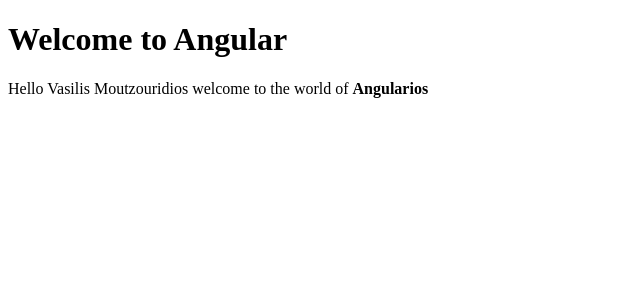
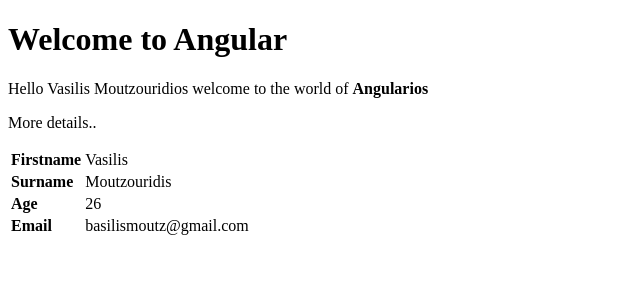
Before and after one commit to VasilisMoutz/angular-introduction, an Angular app: page / in a window 1280 px wide. Shown: the top 300 px of the page, without its empty margins (0-640 px from the left). Built offline with nearby package versions, Linux system fonts and the light colour scheme.

Commit message:
table presentation of an object

```diff
--- a/src/app/app.component.css
+++ b/src/app/app.component.css
@@ -0,0 +1,3 @@
+.header {
+    font-weight: bold;
+}
--- a/src/app/app.component.html
+++ b/src/app/app.component.html
@@ -1,2 +1,22 @@
 <h1>Welcome to Angular</h1>
 <p>Hello {{ name }} {{ lastname }} welcome to the world of <strong>Angularios</strong></p>
+
+<p>More details..</p>
+<table>
+  <tr>
+    <td class="header">Firstname</td>
+    <td>{{ person.firstname }}</td>
+  </tr>
+  <tr>
+    <td class="header">Surname</td>
+    <td>{{ person.surname }}</td>
+  </tr>
+  <tr>
+    <td class="header">Age</td>
+    <td>{{ person.age }}</td>
+  </tr>
+  <tr>
+    <td class="header">Email</td>
+    <td>{{ person.email }}</td>
+  </tr>
+</table>
--- a/src/app/app.component.ts
+++ b/src/app/app.component.ts
@@ -11,4 +11,11 @@
 export class AppComponent {
   name: string = "Vasilis";
   lastname = "Moutzouridios";
+
+  person = {
+    firstname: 'Vasilis',
+    surname: 'Moutzouridis',
+    age: 26,
+    email: 'basilismoutz@gmail.com'
+  };
 }
```
